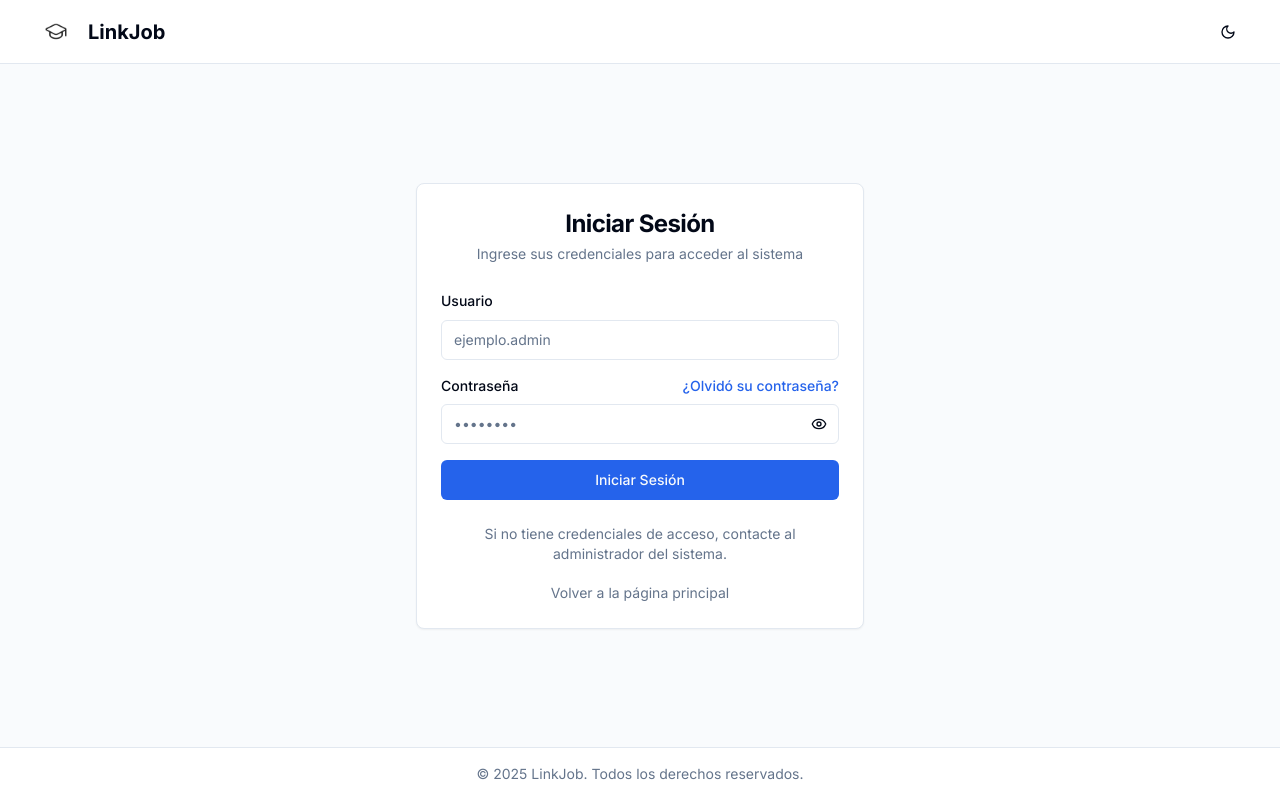
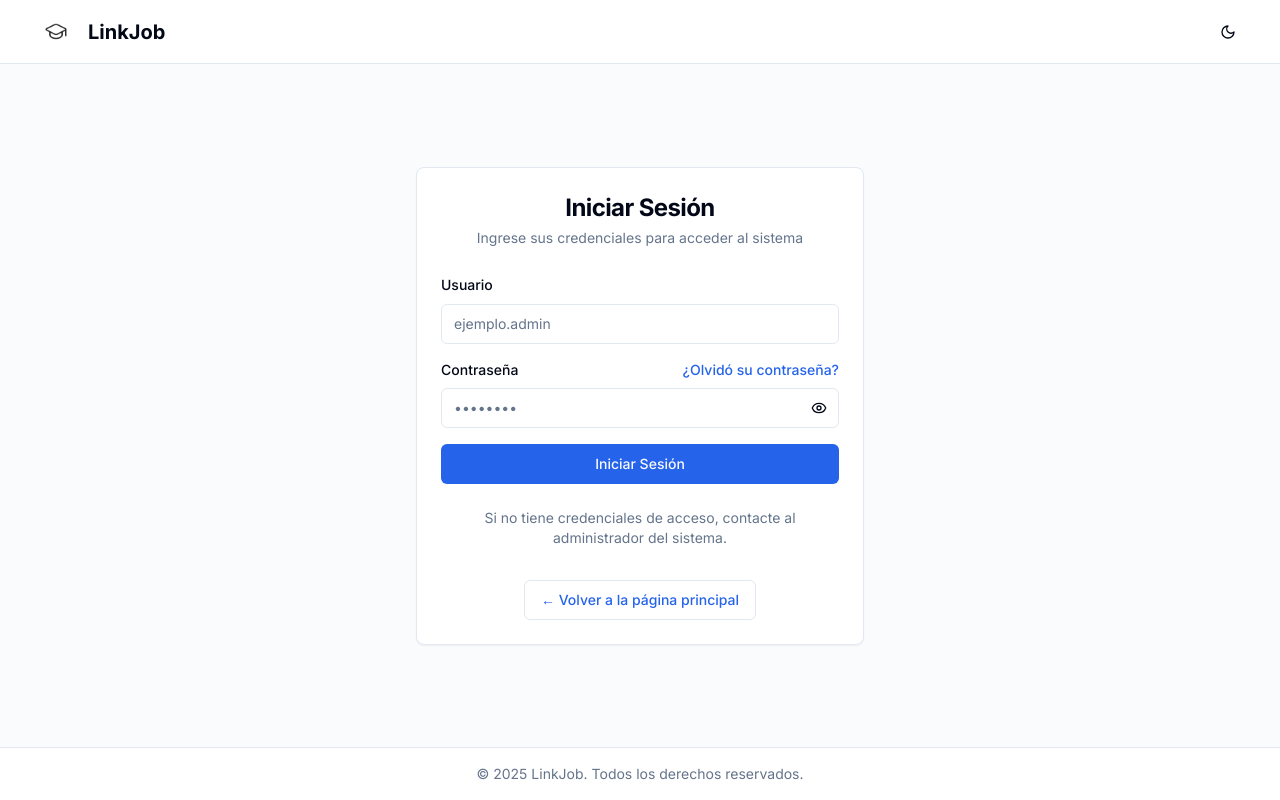
Before and after one commit to epis-upt-flor/proyecto-final-joblink, a Next.js app in the folder Frontend/: page /auth/login in a window 1280 px wide. Built offline with nearby package versions, Linux system fonts and the light colour scheme; no server answers.

Commit message:
[@mangoesafterplay] Botón de volver en login resaltado

```diff
--- a/Frontend/app/auth/login/page.tsx
+++ b/Frontend/app/auth/login/page.tsx
@@ -167,13 +167,18 @@ export default function LoginPage() {
                     </CardContent>
                     <CardFooter className="flex flex-col space-y-4">
                         <div className="text-center">
-                            <p className="text-sm text-muted-foreground">
+                            <p className="text-sm text-muted-foreground mb-4">
                                 Si no tiene credenciales de acceso, contacte al administrador del sistema.
                             </p>
                         </div>
                         <div className="text-center">
-                            <Link href="/" className="text-sm text-muted-foreground hover:underline">
-                                Volver a la página principal
+                            <Link href="/">
+                                <Button
+                                    variant="outline"
+                                    className="text-primary hover:text-primary/90 hover:bg-primary/5 transition-colors"
+                                >
+                                    ← Volver a la página principal
+                                </Button>
                             </Link>
                         </div>
                     </CardFooter>
```
